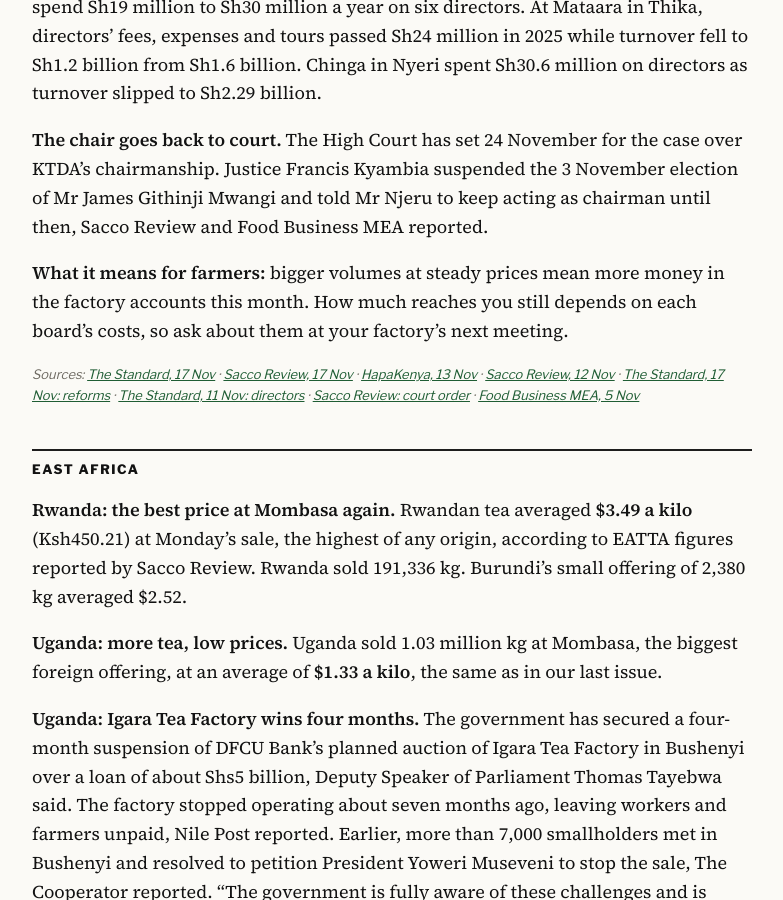
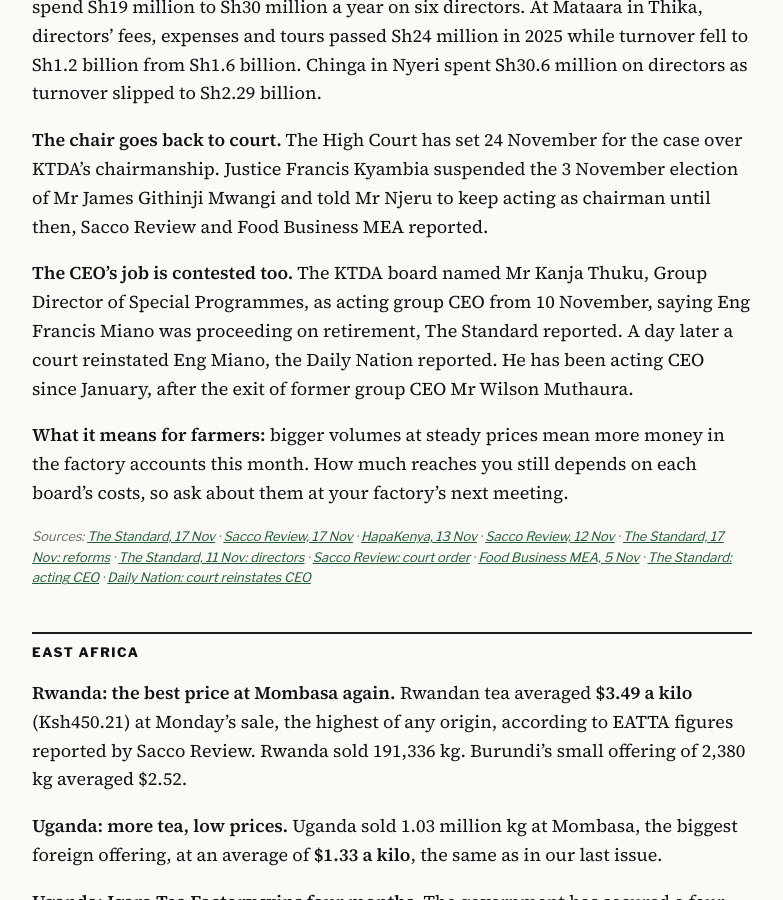
Before and after one commit to maxndungu/chai-weekly, a Jekyll site: the page built from _posts/2026-11-18-issue-003.md, in a window 1280 px wide and 900 px high, scrolled down 3334 px. Shown: the whole window, without its empty margins (248-1031 px from the left). Built offline with Jekyll 4.4.1, drawn with Linux system fonts in a browser that asks for light colours; some web fonts are replaced; some of the changed text lies outside the part shown.

Commit message:
Issue #3: add KTDA CEO reinstatement (confirmed by Maxwell)
Co-Authored-By: Claude Opus 5.5 <noreply@anthropic.com>
Claude-Session: https://claude.ai/code/session_01NE5qXnvz1LR6zPd5MJukD8

```diff
--- a/_posts/2026-11-18-issue-003.md
+++ b/_posts/2026-11-18-issue-003.md
@@ -66,9 +66,11 @@ The average price at **Sale 46 on 16 November was US$2.35 a kilo**, 1 cent below
 
 **The chair goes back to court.** The High Court has set 24 November for the case over KTDA's chairmanship. Justice Francis Kyambia suspended the 3 November election of Mr James Githinji Mwangi and told Mr Njeru to keep acting as chairman until then, Sacco Review and Food Business MEA reported.
 
+**The CEO's job is contested too.** The KTDA board named Mr Kanja Thuku, Group Director of Special Programmes, as acting group CEO from 10 November, saying Eng Francis Miano was proceeding on retirement, The Standard reported. A day later a court reinstated Eng Miano, the Daily Nation reported. He has been acting CEO since January, after the exit of former group CEO Mr Wilson Muthaura.
+
 **What it means for farmers:** bigger volumes at steady prices mean more money in the factory accounts this month. How much reaches you still depends on each board's costs, so ask about them at your factory's next meeting.
 
-*Sources: [The Standard, 17 Nov](https://www.standardmedia.co.ke/business/article/2001562459/tea-factories-net-sh14-billion-from-mombasa-auction) · [Sacco Review, 17 Nov](https://saccoreview.co.ke/ktda-tea-factories-earn-ksh1-47-billion-at-mombasa-auction/) · [HapaKenya, 13 Nov](https://hapakenya.com/2026/11/13/sudan-lifts-import-ban-on-kenyan-tea-reopening-70-million-market/) · [Sacco Review, 12 Nov](https://saccoreview.co.ke/tea-exporters-urged-to-resume-sudan-shipments-immediately/) · [The Standard, 17 Nov: reforms](https://www.standardmedia.co.ke/business/article/2001562436/tea-reforms-boost-farmers-earnings-and-access-to-credit) · [The Standard, 11 Nov: directors](https://www.standardmedia.co.ke/business/article/2001562052/tea-factories-directors-on-spending-spree-as-farmers-earnings-shrink) · [Sacco Review: court order](https://saccoreview.co.ke/ktda-chairman-githinjis-election-suspended-by-high-court/) · [Food Business MEA, 5 Nov](https://www.foodbusinessmea.com/ktda-reverses-chairman-election-reinstates-enos-njeru/)*
+*Sources: [The Standard, 17 Nov](https://www.standardmedia.co.ke/business/article/2001562459/tea-factories-net-sh14-billion-from-mombasa-auction) · [Sacco Review, 17 Nov](https://saccoreview.co.ke/ktda-tea-factories-earn-ksh1-47-billion-at-mombasa-auction/) · [HapaKenya, 13 Nov](https://hapakenya.com/2026/11/13/sudan-lifts-import-ban-on-kenyan-tea-reopening-70-million-market/) · [Sacco Review, 12 Nov](https://saccoreview.co.ke/tea-exporters-urged-to-resume-sudan-shipments-immediately/) · [The Standard, 17 Nov: reforms](https://www.standardmedia.co.ke/business/article/2001562436/tea-reforms-boost-farmers-earnings-and-access-to-credit) · [The Standard, 11 Nov: directors](https://www.standardmedia.co.ke/business/article/2001562052/tea-factories-directors-on-spending-spree-as-farmers-earnings-shrink) · [Sacco Review: court order](https://saccoreview.co.ke/ktda-chairman-githinjis-election-suspended-by-high-court/) · [Food Business MEA, 5 Nov](https://www.foodbusinessmea.com/ktda-reverses-chairman-election-reinstates-enos-njeru/) · [The Standard: acting CEO](https://www.standardmedia.co.ke/business/business/article/2001561898/ktda-board-appoints-acting-ceo) · [Daily Nation: court reinstates CEO](https://nation.africa/kenya/news/new-twist-in-ktda-boardroom-tussle-as-court-reinstates-ceo-day-after-ouster-5665644)*
 
 ## East Africa
 
```
